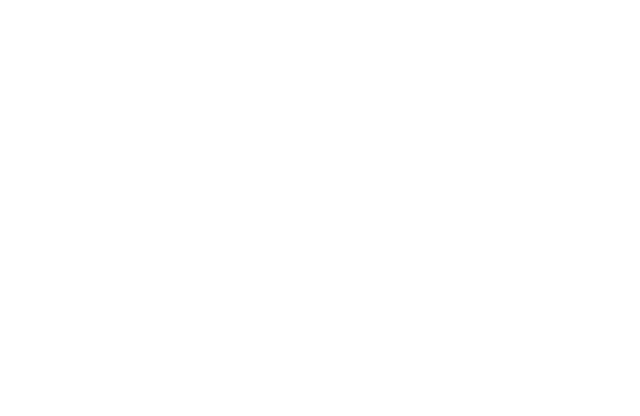
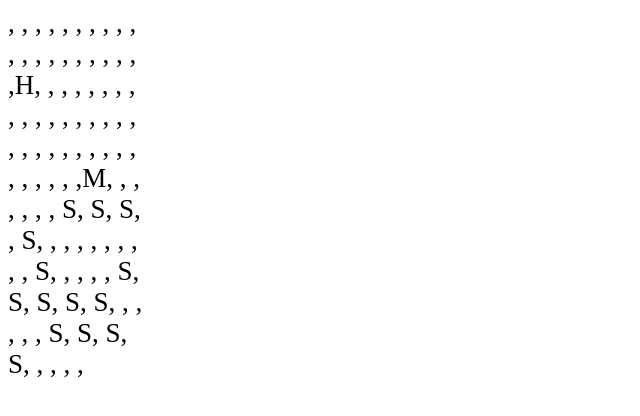
Before and after one commit to jsingabc/battleship, a website: page dist/index.html in a window 1280 px wide. Shown: the whole page, without its empty margins (0-640 px from the left). Drawn offline with Linux system fonts and the light colour scheme.

Commit message:
commit at making the doms

```diff
--- /dev/null
+++ b/src/doms.js
@@ -0,0 +1,101 @@
+import { board, placeShip, checkCoords, receiveAtk } from "./gameboard";
+import ships from "./ship";
+import player from "./player";
+import gameLoop from "./index";
+
+
+
+
+// add the board to the doms, next goal
+// 2 gameboards are not the same thing
+function Dom() {
+    function renderhead() {
+        const body = document.querySelector("body");
+
+    }
+
+        //boardDiv.style.width = '152px';
+        //boardDiv.style.fontSize = "31.8px";
+    let gameBoard;
+    let gameBoard2
+
+
+    function renderBoard() {
+        let mainDiv = document.getElementById("content")
+
+        let boardDiv = document.createElement('div');
+        boardDiv.setAttribute("id", "board")
+        console.log(boardDiv)
+        boardDiv.style.width = '5.025em';
+        boardDiv.style.fontSize = '1.6875em';
+        mainDiv.appendChild(boardDiv);
+
+        let array = [];
+        let rows = 10;
+        let columns = 10;
+
+        let array2  = [];
+        let rows2 = 10;
+        let columns2 = 10;
+
+        gameBoard = board(array, rows, columns)
+        gameBoard2 = board(array2, rows2, columns2)
+
+
+
+        let submarine = ships("submarine", 1, 0, false )
+        let destroyer = ships("destroyer", 2, 0, false)
+        let cruiser = ships("cruiser", 3, 0, false)
+        let battleship = ships("battleship", 4, 0, false)
+        let aircraft = ships("aircraft", 5, 0, false)
+
+        placeShip(gameBoard, submarine, 2, 1, "vertical" )
+        placeShip(gameBoard, destroyer, 6, 6, "vertical")
+        placeShip(gameBoard, cruiser, 6, 2, "horizontal")
+        placeShip(gameBoard, battleship, 9, 1, "horizontal")
+        placeShip(gameBoard, aircraft, 8, 1, "horizontal")
+
+        placeShip(gameBoard2, submarine, 5, 5, "vertical" )
+        placeShip(gameBoard2, destroyer, 1, 1, "vertical")
+        placeShip(gameBoard2, cruiser, 3, 2, "horizontal")
+        placeShip(gameBoard2, battleship, 7, 1, "horizontal")
+        placeShip(gameBoard2, aircraft, 9, 0, "horizontal")
+
+        let html1 = gameBoard
+        let nSpace = "\n\n"
+        let html2 = gameBoard2
+
+        boardDiv.innerText += html1;
+        boardDiv.innerText += nSpace
+        boardDiv.innerText += html2;
+
+
+    }
+
+        function renderReceiveAtk(x, y ) {
+            let mainDiv = document.getElementById("content")
+            let boardDiv = document.getElementById('board');
+            receiveAtk(gameBoard, x, y, ships)
+
+            mainDiv.appendChild(boardDiv)
+
+            let nSpace = ""
+            let html2 = ""
+            boardDiv.innerText = ""
+
+            let html1 = gameBoard
+            boardDiv.innerText = html1
+
+
+        }
+
+
+
+    return {
+        renderhead,
+        renderBoard,
+        renderReceiveAtk
+        }
+    }
+
+export default Dom
--- a/src/gameboard.js
+++ b/src/gameboard.js
@@ -1,18 +1,79 @@
 
-const board = (rows, columns) => {
-    let array = []
-    rows = 10;
-    columns = 10;
+import ships from "./ship"
 
-    let value = 0;
+
+
+const board = (array, rows, columns) => {
 
     for (let x = 0; x < rows; x++) {
         array[x] = []
         for (let y = 0; y < columns; y++) {
-            array[x][y] = value++
+            array[x][y] = " "
         }
     }
     return array
 }
 
-export default board
+const checkCoords = (x, y) => {
+    if (x < 0 || x > 9 || y < 0 || y > 9){
+        return false
+    }
+}
+
+const placeShip = (board, ships, x, y, direction, fleet) => {
+    fleet = []
+    checkCoords(x, y)
+
+
+    if( direction === "horizontal") {
+        //I need to do some math to change the layout per direction
+            let i = 0;
+            while(i < ships.length){
+            let piece = `S`
+            if(board[x][y] === piece){
+                return "something is there"
+            }else{
+            board[x][y + i] += piece
+            i++
+            }
+    }
+        fleet.push(ships)
+        return board
+}
+
+    else if( direction === "vertical") {
+        let i = 0
+        while(i < ships.length){
+        let piece = 'S'
+        if(board[x][y] === piece){
+                return "something is there"
+        }else{
+        board[x + i][y] += piece
+            i++
+            }
+        }
+        fleet.push(ships)
+        return board
+    }
+
+}
+
+const receiveAtk = (board, x, y, ships) => {
+    if (board[x][y] === " "){
+        board[x][y] = "M"
+        return "miss"
+    }
+    if (board[x][y] === " S"){
+        board[x][y] = "H"
+
+        ships.setHit
+        return "hit"
+    }
+
+const checkAllShips = () => {
+    fleet.every((ships) => ships.setSunk() === true)
+}
+    return { board, placeShip, receiveAtk, checkAllShips }
+}
+
+export { board, placeShip, checkCoords, receiveAtk }
--- /dev/null
+++ b/src/gameboard.test.js
@@ -0,0 +1,40 @@
+import { board, placeShip, checkCoords, receiveAtk } from "./gameboard";
+import ships from "./ship";
+
+let array = []
+let rows = 10
+let columns = 10
+
+let gameBoard2 = board(array, rows, columns)
+
+test('gameboard', () => {
+    expect(gameBoard2[1][1]).toEqual(" ");
+  });
+
+let testShip = ships("Meridain", 2, 0, false)
+
+test('ship name', () => {
+    expect(testShip.name).toBe('Meridain')
+})
+
+placeShip(gameBoard2, testShip, 5,5)
+
+/*test('placeShip', () => {
+    expect(gameBoard2[5][5]).toBe(' S')
+})*/
+
+receiveAtk(gameBoard2, 5,5,testShip)
+
+test('receive Attack', () => {
+    expect(gameBoard2[5][5]).toBe('H')
+})
+
+test('was the ship hit', () => {
+    expect(testShip.hits).toEqual(1)
+})
+
+receiveAtk(gameBoard2, 7, 7, testShip)
+
+test('miss is equal to M', () => {
+    expect(gameBoard2[7][7]).toBe('M')
+})
--- a/src/index.js
+++ b/src/index.js
@@ -1,15 +1,75 @@
 import ships from "./ship";
-import board from "./gameboard"
+import { board, placeShip, checkCoords, receiveAtk } from "./gameboard"
+import player from "./player";
+import Dom from "./doms"
 
-let test = ships("Destroyer", 2, 0, false)
 
-console.log(test)
+let gameLoop = () => {
 
-test.setHit()
-test.setHit()
 
-test.setSunk()
 
-console.log(test)
+    //dom.renderhead()
 
-console.log(board())
+// create 2 players and all of my ships
+    let play1 = player()
+    let play2 = player()
+
+    let array = []
+    let rows = 10
+    let columns = 10
+
+    let array2  = []
+    let rows2 = 10
+    let columns2 = 10
+
+
+    let gameBoard = board(array, rows, columns)
+    let gameBoard2 = board(array2, rows2, columns2)
+
+    //et ships = (name, length, hits, sunk) => {
+    //const placeShip = (board, ship, x, y, direction, fleet) => {
+
+    let submarine = ships("submarine", 1, 0, false )
+    let destroyer = ships("destroyer", 2, 0, false)
+    let cruiser = ships("cruiser", 3, 0, false)
+    let battleship = ships("battleship", 4, 0, false)
+    let aircraft = ships("aircraft", 5, 0, false)
+
+
+    placeShip(gameBoard, submarine, 2, 1, "vertical" )
+    placeShip(gameBoard, destroyer, 6, 6, "vertical")
+    placeShip(gameBoard, cruiser, 6, 2, "horizontal")
+    placeShip(gameBoard, battleship, 9, 1, "horizontal")
+    placeShip(gameBoard, aircraft, 8, 1, "horizontal")
+
+
+    placeShip(gameBoard2, submarine, 5, 5, "vertical" )
+    placeShip(gameBoard2, destroyer, 1, 1, "vertical")
+    placeShip(gameBoard2, cruiser, 3, 2, "horizontal")
+    placeShip(gameBoard2, battleship, 7, 1, "horizontal")
+    placeShip(gameBoard2, aircraft, 9, 0, "horizontal")
+
+    let doms = Dom()
+    doms.renderBoard()
+
+    receiveAtk(gameBoard, 5, 5, ships)
+
+    doms.renderReceiveAtk(5, 5)
+    doms.renderReceiveAtk(2, 1)
+
+
+    return {
+        gameBoard,
+        gameBoard2
+
+    }
+
+}
+
+console.log(gameLoop())
+
+let mainDiv = document.getElementById('content')
+//mainDiv.innerText += JSON.stringify(gameLoop())
+
+
+export default gameLoop
--- /dev/null
+++ b/src/player.js
@@ -0,0 +1,35 @@
+import { board, receiveAtk } from "./gameboard"
+import ships from "./ship"
+
+let player = (gameboard, ships) => {
+
+    let cpuMoves = () => {
+
+        let result = "bad moves"
+
+        let x = Math.floor(Math.random() * 10);
+        let y = Math.floor(Math.random() * 10);
+        result = receiveAtk(gameboard, x,y)
+
+        if (result === "H" || result === "M"){
+            return result
+        }
+
+        if (result === " "){
+            board[x][y] = "M"
+            return "miss"
+        }
+
+        if (result === " S"){
+            ship.setHit()
+            board[x][y] = "H"
+            return "hit"
+    }
+
+    }
+
+    return { gameboard, ships, cpuMoves }
+
+}
+
+export default player
--- a/src/ship.js
+++ b/src/ship.js
@@ -21,3 +21,4 @@ let ships = (name, length, hits, sunk) => {
 }
 
 export default ships
+// export  { ships }
```
Also changed, not shown: dist/index.html, dist/main.js.
